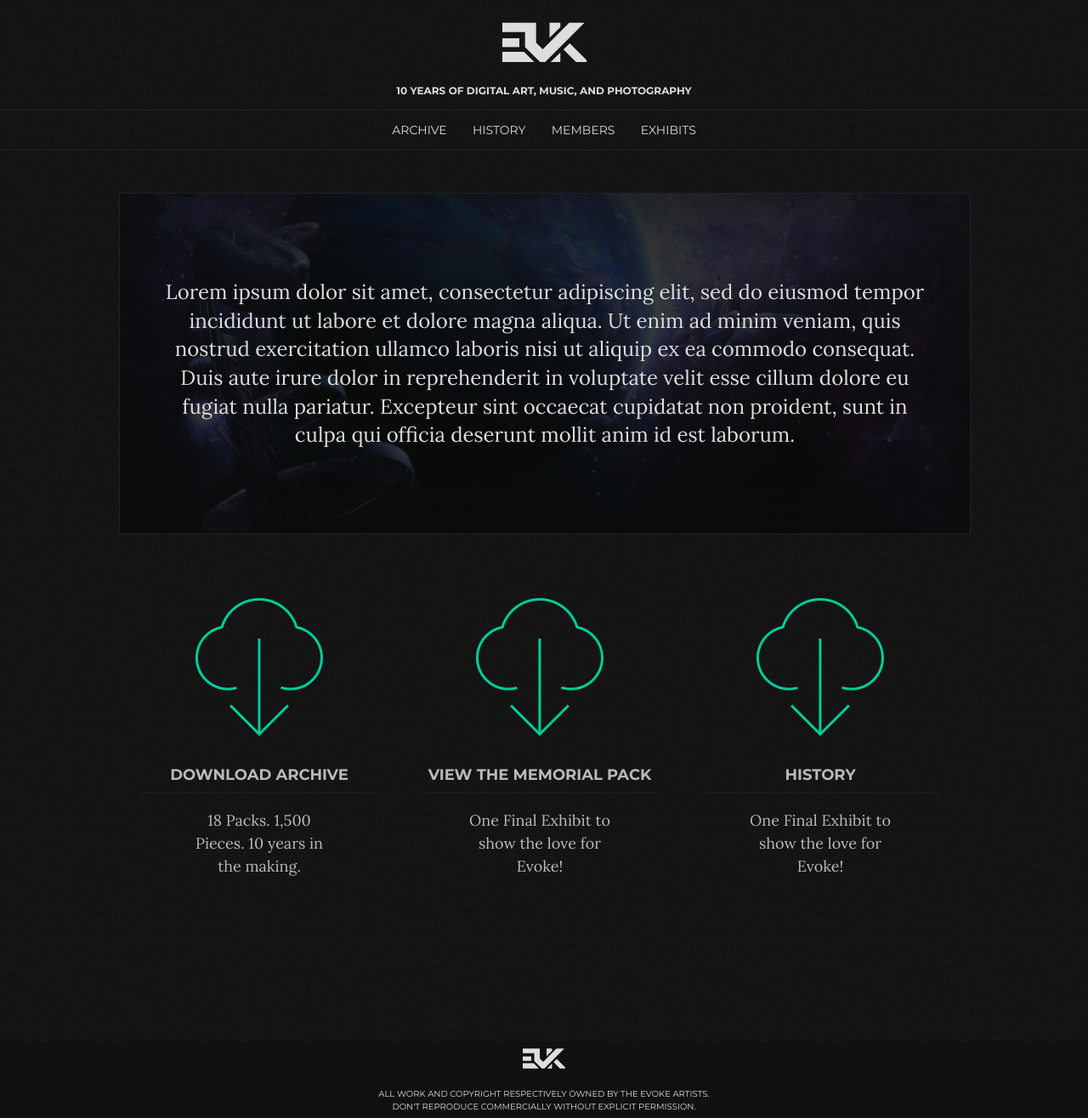
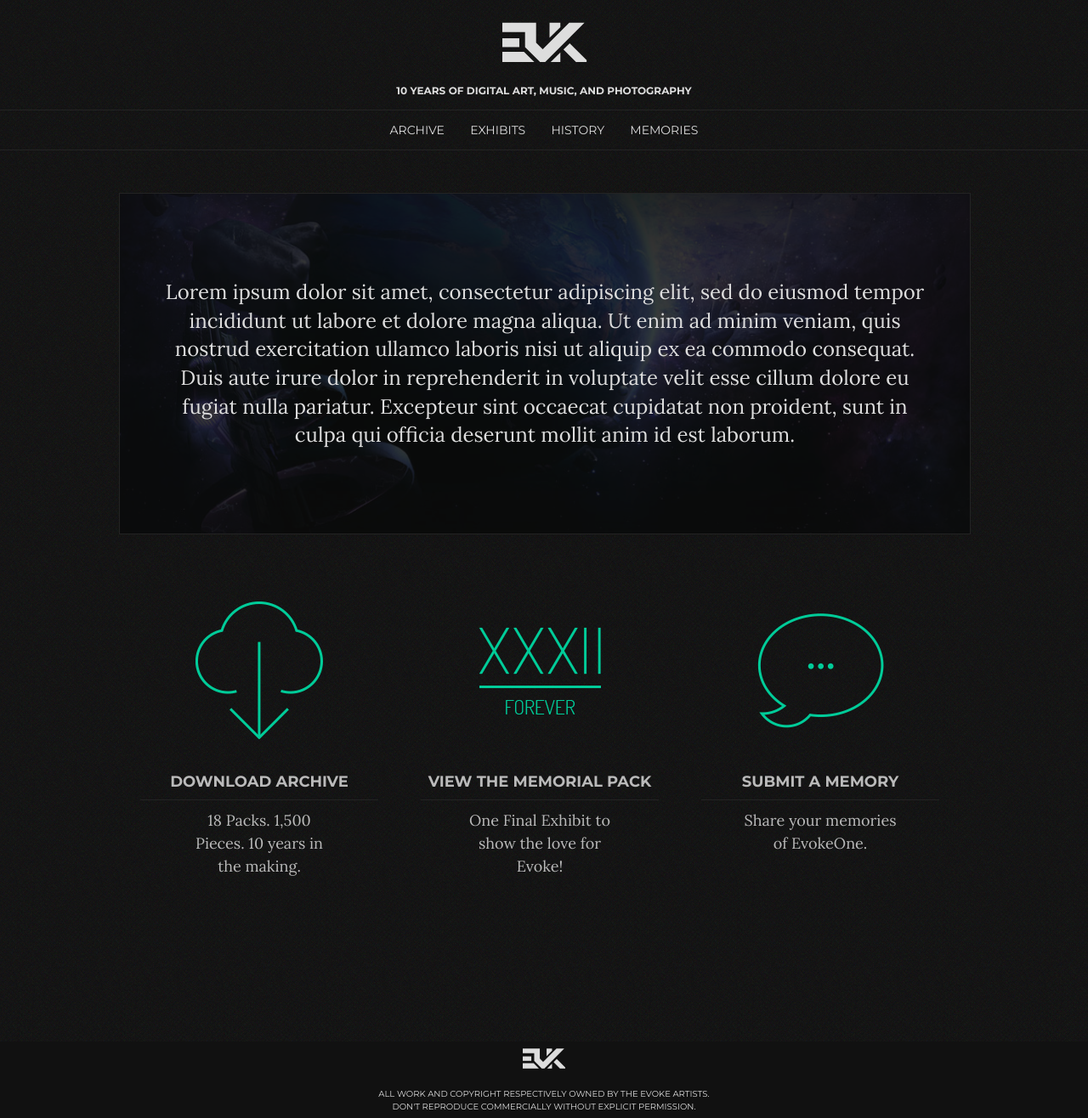
Before and after one commit to lostPixels/Evokeone.com, a Node server app: page / in a window 1280 px wide. Shown: the whole page at 85% size. Run offline with Node 20, Linux system fonts and the light colour scheme; some libraries are stand-ins or nearby versions.

Commit message:
added new homepage icons, ignored art gallery image files

```diff
--- a/assets/css/home.css
+++ b/assets/css/home.css
@@ -57,26 +57,55 @@
 }
 
 .home .bucket{
+    position: relative;
     box-sizing:border-box;
-    width: 33%;
-    float: left;
     margin: 0;
     padding: 25px;
     text-align: center;
     font-size: 14px;
     color: #bababa;
-    transition:all .3s;
+}
+.home .buckets a{
+    display: block;
+    width: 33%;
+    float: left;
+    position: relative;
+    overflow: hidden;
+    text-decoration: none;
+    transition:all .5s ease-in-out;
     outline: 1px solid rgba(0,0,0,0);
 }
-
-.home .buckets a:hover .bucket{
-    background: #0e0e0e;
+.home .buckets a:hover{
     outline: 1px solid #232323;
 }
+.home .buckets a:after{
+    content: '';
+    display: block;
+    position: absolute;
+    z-index: 1;
+    width: 100px;
+    height: 100px;
+    background: #151515;
+    top: 100%;
+    left: 50%;
+    margin-left: -50px;
+    border-radius:100%;
+    transition:all .5s ease-in;
+}
+.home .buckets a:hover:after{
+    transform:scale3D(10,10,10);
+    transition:all .5s ease-in-out;
+    background: #0e0e0e;
+}
+
 .home .buckets a:hover img{
     transform:translateY(-10px);
 }
 
+.home .bucket{
+    position: relative;
+    z-index: 2;
+}
 .home .bucket img{
     margin-bottom: 15px;
     transition:all .3s;
@@ -88,3 +117,18 @@
     padding-bottom: 10px;
     margin-bottom: 10px;
 }
+
+.home .bucket p{
+    margin-top: 0;
+}
+
+.home .bucket .icon-wrapper{
+    display: table;
+    width: 100%;
+    min-height: 190px;
+}
+
+.home .bucket .icon{
+    display: table-cell;
+    vertical-align: middle;
+}
--- a/views/home.handlebars
+++ b/views/home.handlebars
@@ -12,10 +12,13 @@
 
     <div class="buckets clearfix">
 
-
-        <a href="#">
+        <a href="/archive">
             <figure class="bucket">
-                <img src="/public/img/cloud-icon.png" />
+                <div class="icon-wrapper">
+                    <div class="icon">
+                        <img src="/public/img/cloud-icon.png" />
+                    </div>
+                </div>
                 <figcaption>
                     <h2>Download Archive</h2>
                     <p>18 Packs. 1,500 Pieces. 10 years in the making.</p>
@@ -25,7 +28,11 @@
 
         <a href="#">
             <figure class="bucket">
-                <img src="/public/img/cloud-icon.png" />
+                <div class="icon-wrapper">
+                    <div class="icon">
+                        <img src="/public/img/exhibit-icon.png" />
+                    </div>
+                </div>
                 <figcaption>
                     <h2>View the Memorial Pack</h2>
                     <p>One Final Exhibit to show the love for Evoke!</p>
@@ -33,16 +40,19 @@
             </figure>
         </a>
 
-        <a href="#">
+        <a href="/memories">
             <figure class="bucket">
-                <img src="/public/img/cloud-icon.png" />
+                <div class="icon-wrapper">
+                    <div class="icon">
+                        <img src="/public/img/memories-icon.png" />
+                    </div>
+                </div>
                 <figcaption>
-                    <h2>History</h2>
-                    <p>One Final Exhibit to show the love for Evoke!</p>
+                    <h2>Submit a memory</h2>
+                    <p>Share your memories of EvokeOne.</p>
                 </figcaption>
             </figure>
         </a>
-
 
     </div>
 
--- a/views/layouts/main.handlebars
+++ b/views/layouts/main.handlebars
@@ -37,9 +37,10 @@
 
             <nav role="navigation">
                 <a href="/archive" title="Archive">Archive</a>
+                <a href="/exhibits" title="Archive">Exhibits</a>
                 <a href="/history" title="Archive">History</a>
-                <a href="/members" title="Archive">Members</a>
-                <a href="/exhibits" title="Archive">Exhibits</a>
+                <!-- <a href="/members" title="Archive">Members</a> -->
+                <a href="/memories" title="Memories">Memories</a>
             </nav>
         </header>
 
```
Also changed, not shown: assets/img/exhibit-icon.png (added), assets/img/memories-icon.png (added), 1 other file.
